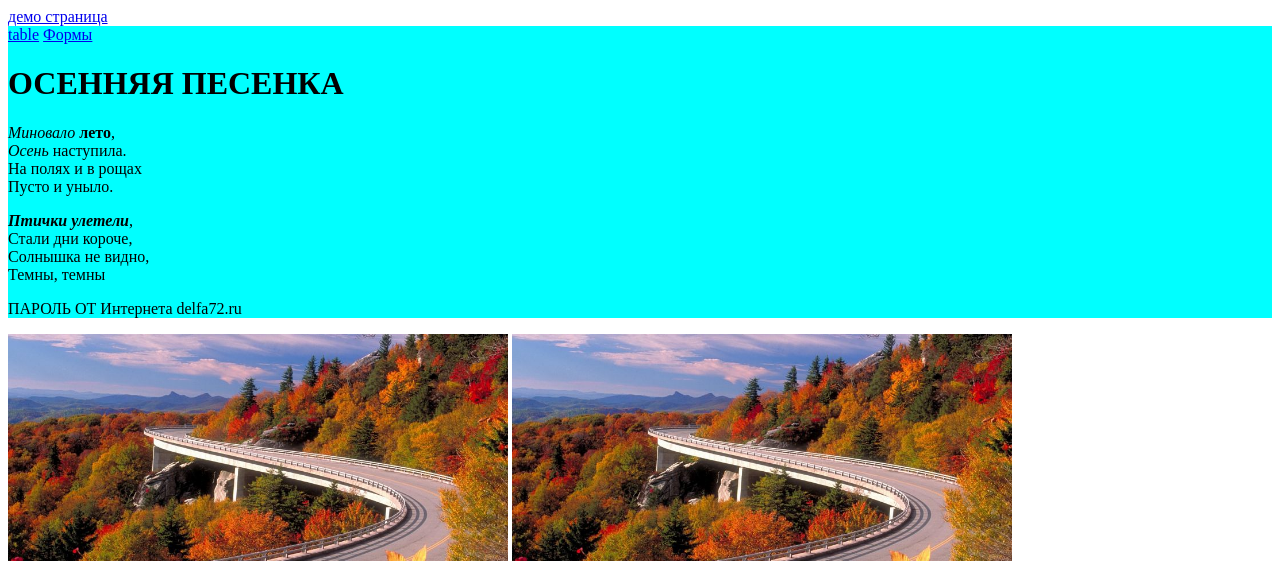
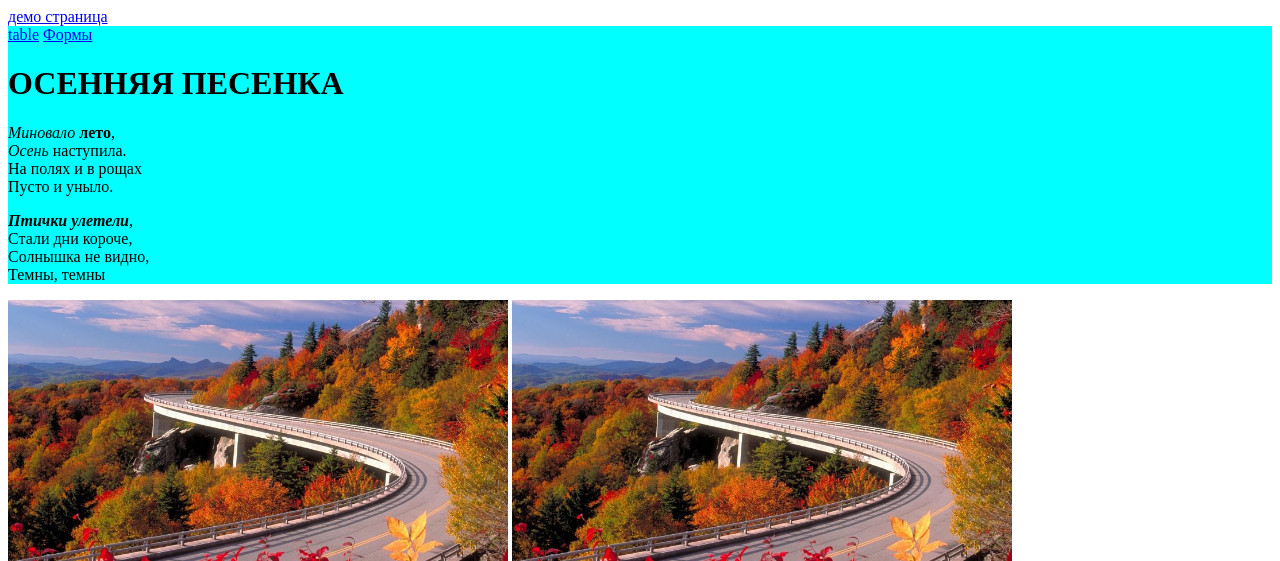
Before and after one commit to reykyt/delfa72, a plain HTML site: page index.html in a window 1280 px wide. Shown: the top 561 px of the page. Drawn offline with Linux system fonts and the light colour scheme.

Commit message:
Update index.html

```diff
--- a/index.html
+++ b/index.html
@@ -26,7 +26,6 @@
             Солнышка не видно, <br>
             Темны, темны
         </p>
-        ПАРОЛЬ ОТ Интернета delfa72.ru
     </div>
 
     <p>
```
